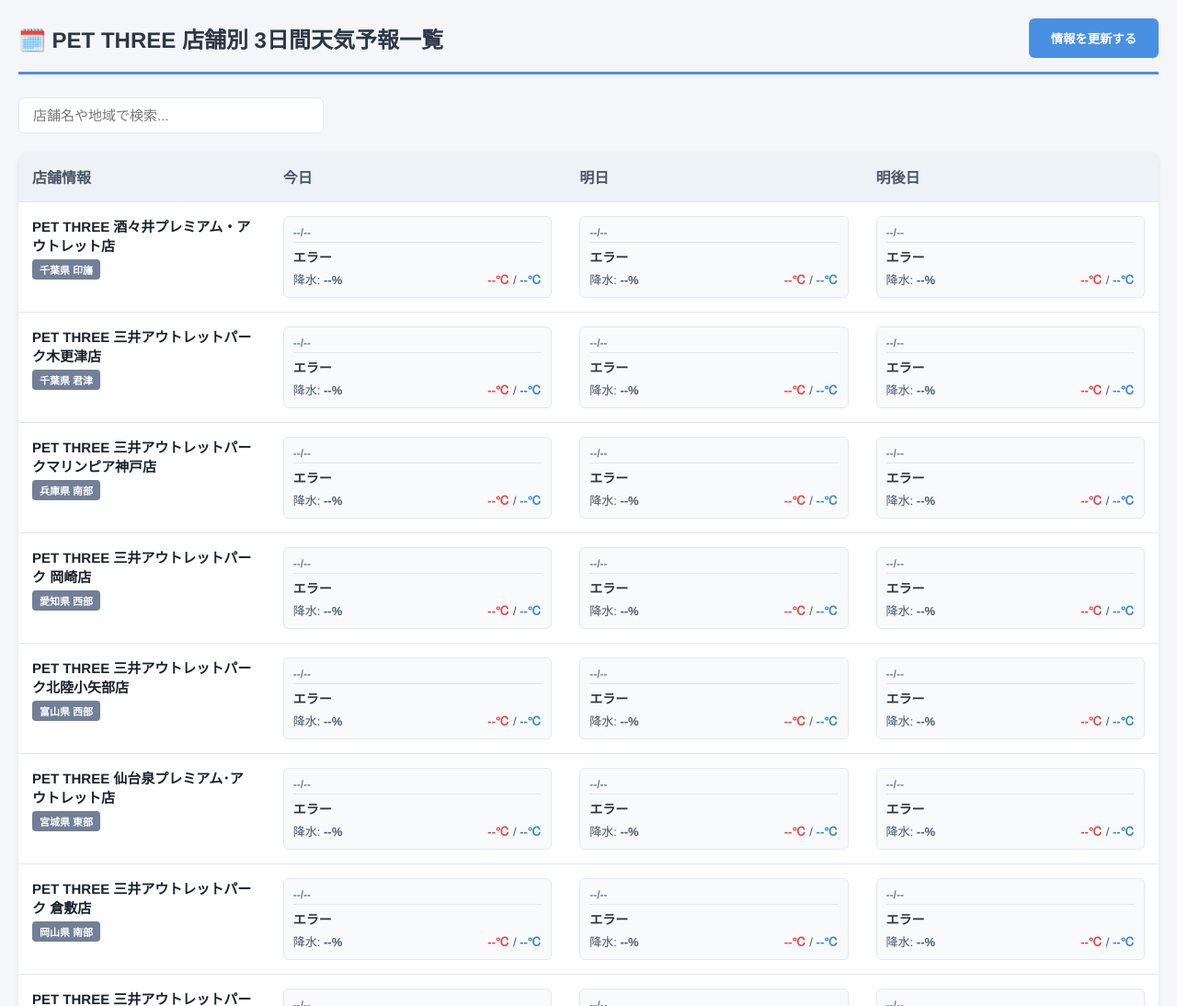
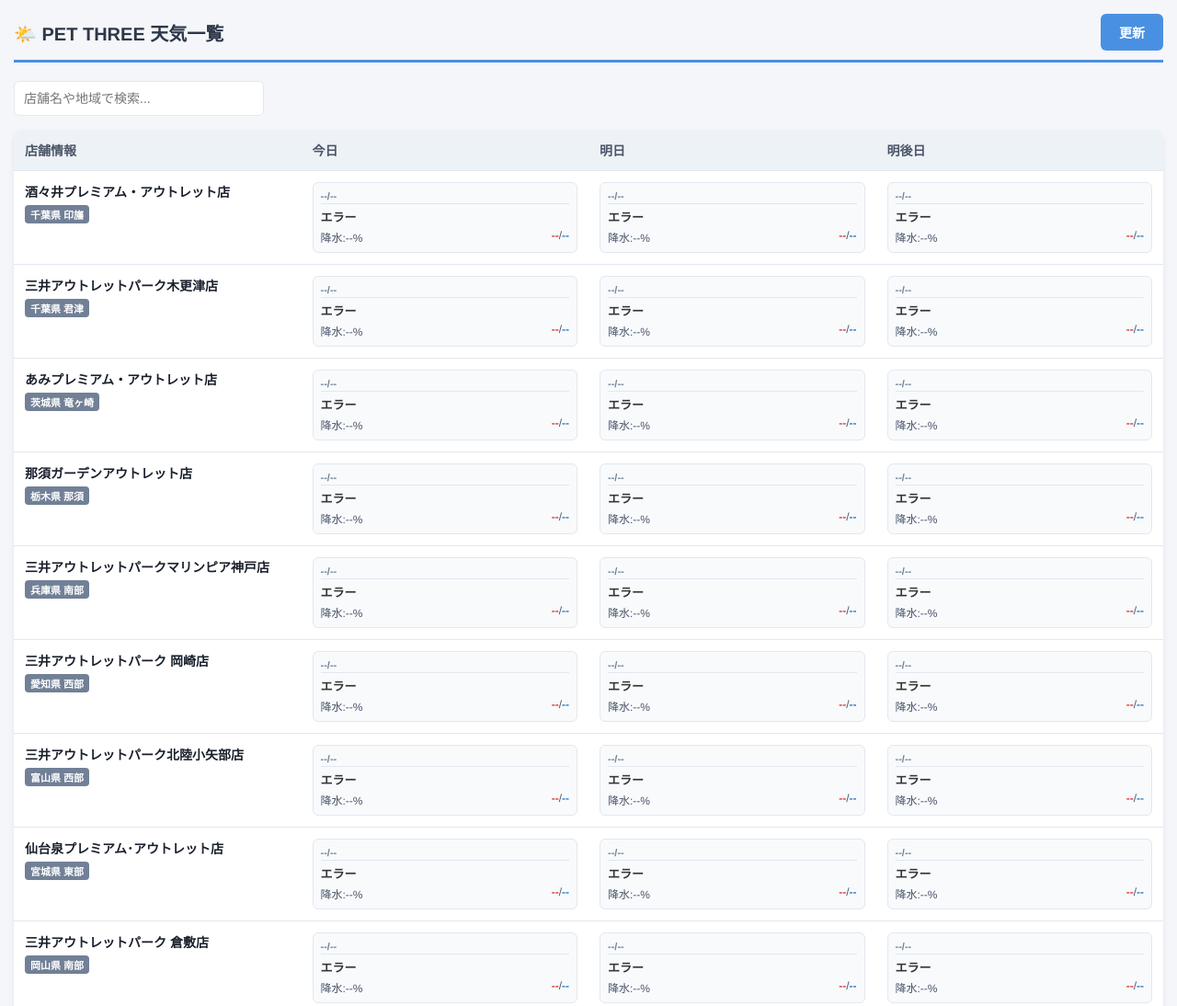
Before and after one commit to TAPET-THREE/petthree-weather, a plain HTML site: page index.html in a window 1280 px wide. Shown: the top 1094 px of the page at 92% size. Drawn offline with Linux system fonts and the light colour scheme; no server answers.

Commit message:
Update index.html

```diff
--- a/index.html
+++ b/index.html
@@ -20,7 +20,7 @@
             background-color: var(--bg-color);
             color: var(--text-color);
             margin: 0;
-            padding: 20px;
+            padding: 15px;
         }
 
         .container {
@@ -32,63 +32,59 @@
             display: flex;
             justify-content: space-between;
             align-items: center;
-            margin-bottom: 25px;
+            margin-bottom: 20px;
             border-bottom: 3px solid var(--primary-color);
-            padding-bottom: 15px;
+            padding-bottom: 10px;
         }
 
         h1 {
             margin: 0;
-            font-size: 24px;
+            font-size: 20px;
             color: #2d3748;
         }
 
         .controls {
             display: flex;
-            gap: 15px;
-            margin-bottom: 20px;
-            align-items: center;
+            gap: 10px;
+            margin-bottom: 15px;
         }
 
         .refresh-btn {
             background-color: var(--primary-color);
             color: white;
             border: none;
-            padding: 12px 24px;
+            padding: 10px 20px;
             border-radius: 6px;
             cursor: pointer;
             font-weight: bold;
-            transition: background 0.2s;
-        }
-
-        .refresh-btn:hover {
-            background-color: #3182ce;
+            font-size: 14px;
         }
 
         .search-box {
-            padding: 10px 15px;
+            padding: 10px;
             border: 1px solid var(--border-color);
             border-radius: 6px;
-            font-size: 15px;
+            font-size: 14px;
             width: 100%;
-            max-width: 300px;
+            max-width: 250px;
         }
 
         .weather-table-container {
             background: var(--card-bg);
             border-radius: 8px;
             box-shadow: 0 4px 6px -1px rgba(0,0,0,0.1);
-            overflow: hidden;
+            overflow-x: auto;
         }
 
         table {
             width: 100%;
             border-collapse: collapse;
             text-align: left;
+            min-width: 700px;
         }
 
         th, td {
-            padding: 15px;
+            padding: 12px;
             border-bottom: 1px solid var(--border-color);
             vertical-align: top;
         }
@@ -97,21 +93,22 @@
             background-color: #edf2f7;
             font-weight: bold;
             color: #4a5568;
+            font-size: 14px;
         }
 
-        .store-info { width: 22%; }
-        .day-column { width: 26%; }
+        .store-info { width: 25%; }
+        .day-column { width: 25%; }
 
         .store-title {
             font-weight: bold;
-            font-size: 15px;
+            font-size: 14px;
             margin-bottom: 5px;
             color: #1a202c;
         }
 
         .badge {
             display: inline-block;
-            padding: 3px 8px;
+            padding: 2px 6px;
             border-radius: 4px;
             font-size: 11px;
             font-weight: bold;
@@ -123,7 +120,7 @@
             background: #f8fafc;
             border: 1px solid #e2e8f0;
             border-radius: 6px;
-            padding: 10px;
+            padding: 8px;
         }
 
         .weather-card.is-rain {
@@ -132,18 +129,18 @@
         }
 
         .date-label {
-            font-size: 12px;
+            font-size: 11px;
             font-weight: bold;
             color: #718096;
             border-bottom: 1px solid #e2e8f0;
-            padding-bottom: 3px;
-            margin-bottom: 5px;
+            padding-bottom: 2px;
+            margin-bottom: 4px;
         }
 
         .weather-text {
             font-weight: bold;
-            font-size: 14px;
-            margin-bottom: 5px;
+            font-size: 13px;
+            margin-bottom: 4px;
         }
 
         .is-rain .weather-text {
@@ -151,7 +148,7 @@
         }
 
         .weather-details {
-            font-size: 13px;
+            font-size: 12px;
             color: #4a5568;
             display: flex;
             justify-content: space-between;
@@ -162,9 +159,9 @@
 
         .loading {
             text-align: center;
-            padding: 40px;
+            padding: 30px;
             color: #718096;
-            font-size: 16px;
+            font-size: 14px;
         }
     </style>
 </head>
@@ -172,8 +169,8 @@
 
 <div class="container">
     <header>
-        <h1>🗓️ PET THREE 店舗別 3日間天気予報一覧</h1>
-        <button class="refresh-btn" onclick="fetchAllWeather()">情報を更新する</button>
+        <h1>🌤️ PET THREE 天気一覧</h1>
+        <button class="refresh-btn" onclick="fetchAllWeather()">更新</button>
     </header>
 
     <div class="controls">
@@ -191,16 +188,19 @@
                 </tr>
             </thead>
             <tbody id="tableBody">
-                </tbody>
+                <!-- データ自動挿入 -->
+            </tbody>
         </table>
     </div>
 </div>
 
 <script>
-    // 各店舗の緯度・経度を設定（Open-Meteo API用）
+    // 追加店舗を含めた全13店舗のデータ
     const stores = [
         { name: "PET THREE 酒々井プレミアム・アウトレット店", region: "千葉県 印旛", lat: 35.72, lon: 140.29 },
         { name: "PET THREE 三井アウトレットパーク木更津店", region: "千葉県 君津", lat: 35.44, lon: 139.93 },
+        { name: "PET THREE あみプレミアム・アウトレット店", region: "茨城県 竜ヶ崎", lat: 35.98, lon: 140.22 },
+        { name: "PET THREE 那須ガーデンアウトレット店", region: "栃木県 那須", lat: 36.93, lon: 140.02 },
         { name: "PET THREE 三井アウトレットパークマリンピア神戸店", region: "兵庫県 南部", lat: 34.63, lon: 135.05 },
         { name: "PET THREE 三井アウトレットパーク 岡崎店", region: "愛知県 西部", lat: 34.93, lon: 137.17 },
         { name: "PET THREE 三井アウトレットパーク北陸小矢部店", region: "富山県 西部", lat: 36.68, lon: 136.87 },
@@ -212,7 +212,6 @@
         { name: "PET THREE THE OUTLETS KITAKYUSHU店", region: "福岡県 北九州", lat: 33.87, lon: 130.81 }
     ];
 
-    // 海外の主要な無料お天気API（CORS制限がなく、誰でも安全に取得可能）
     async function fetch3DayWeather(lat, lon) {
         try {
             const url = `https://api.open-meteo.com/v1/forecast?latitude=${lat}&longitude=${lon}&daily=weathercode,temperature_2m_max,temperature_2m_min,precipitation_probability_max&timezone=Asia%2FTokyo`;
@@ -222,10 +221,9 @@
             const daily = data.daily;
             const result = [];
 
-            // 天気コードを日本語テキストに変換するマッピング
             const getWeatherText = (code) => {
                 if ([0].includes(code)) return "晴れ";
-                if ([1, 2, 3].includes(code)) return "晴れのち曇 / 曇り";
+                if ([1, 2, 3].includes(code)) return "晴れ/曇";
                 if ([45, 48].includes(code)) return "霧";
                 if ([51, 53, 55, 56, 57].includes(code)) return "小雨";
                 if ([61, 63, 65, 66, 67, 80, 81, 82].includes(code)) return "雨";
@@ -247,50 +245,43 @@
                 });
             }
             return result;
-
         } catch (error) {
-            console.error("Fetch error:", error);
             return Array(3).fill({ date: "--/--", weather: "エラー", min: "--", max: "--", pop: "--%" });
         }
     }
 
     async function fetchAllWeather() {
         const tableBody = document.getElementById('tableBody');
-        tableBody.innerHTML = `<tr><td colspan="4" class="loading">最新の気象データを一括取得中...</td></tr>`;
-
+        tableBody.innerHTML = `<tr><td colspan="4" class="loading">データを取得中...</td></tr>`;
         let htmlBuffer = "";
 
         for (const store of stores) {
             const forecast3Days = await fetch3DayWeather(store.lat, store.lon);
-
             htmlBuffer += `<tr>`;
             htmlBuffer += `
                 <td class="store-info">
-                    <div class="store-title">${store.name}</div>
+                    <div class="store-title">${store.name.replace('PET THREE ', '')}</div>
                     <span class="badge">${store.region}</span>
                 </td>
             `;
 
             forecast3Days.forEach(day => {
                 const isRain = day.weather.includes("雨") || day.weather.includes("雷") ? "is-rain" : "";
-
                 htmlBuffer += `
                     <td class="day-column">
                         <div class="weather-card ${isRain}">
                             <div class="date-label">${day.date}</div>
                             <div class="weather-text">${day.weather}</div>
                             <div class="weather-details">
-                                <span>降水: <strong>${day.pop}</strong></span>
-                                <span><span class="temp-high">${day.max}℃</span> / <span class="temp-low">${day.min}℃</span></span>
+                                <span>降水:${day.pop}</span>
+                                <span><span class="temp-high">${day.max}</span>/<span class="temp-low">${day.min}</span></span>
                             </div>
                         </div>
                     </td>
                 `;
             });
-
             htmlBuffer += `</tr>`;
         }
-
         tableBody.innerHTML = htmlBuffer;
     }
 
@@ -304,17 +295,12 @@
             let tdName = tr[i].getElementsByTagName('td')[0];
             if (tdName) {
                 let nameValue = tdName.textContent || tdName.innerText;
-                if (nameValue.toLowerCase().indexOf(filter) > -1) {
-                    tr[i].style.display = "";
-                } else {
-                    tr[i].style.display = "none";
-                }
+                tr[i].style.display = nameValue.toLowerCase().indexOf(filter) > -1 ? "" : "none";
             }
         }
     }
 
     window.onload = fetchAllWeather;
 </script>
-
 </body>
 </html>
```
